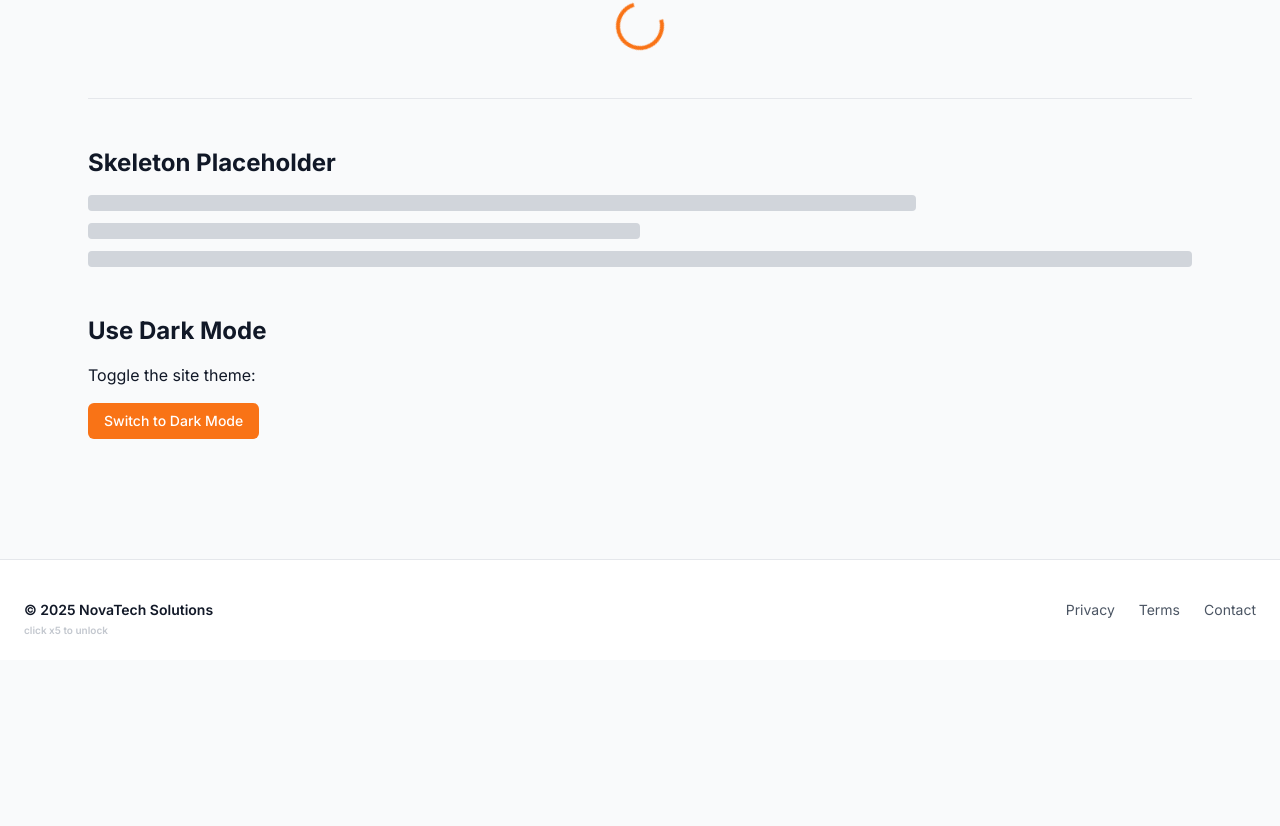
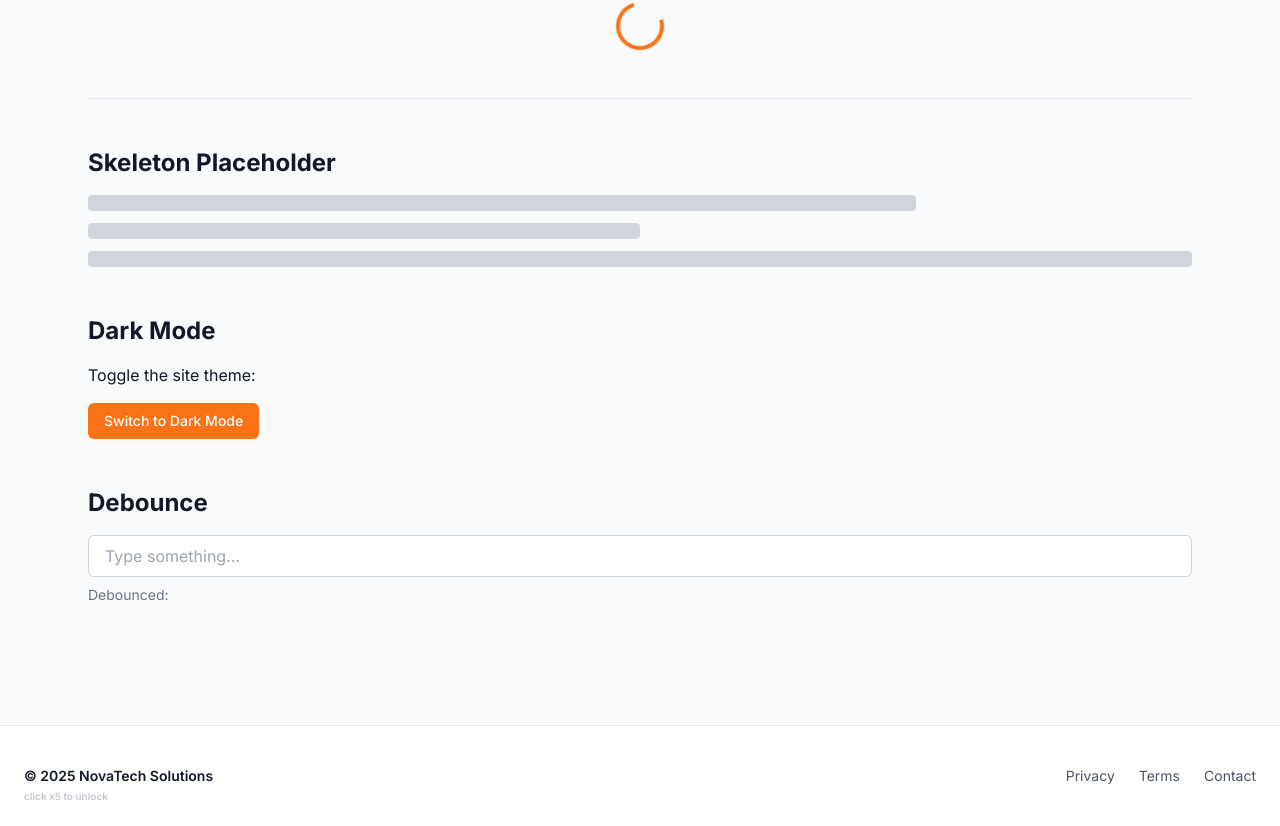
Before and after one commit to quim-romero/novatech, a React (Vite) app: page /styleguide in a window 1280 px wide. Shown: the part 2436-3262 px from the top of the page. Before the commit the page ends 3096 px from the top, so only its background shows below. Built offline with nearby package versions, Linux system fonts and the light colour scheme.

Commit message:
Demonstrate useDebounce in Styleguide with input delay

```diff
--- a/src/pages/Styleguide.jsx
+++ b/src/pages/Styleguide.jsx
@@ -7,10 +7,14 @@ import Tabs from "../components/ui/Tabs";
 import Card from "../components/ui/Card";
 
 import useDarkMode from "../hooks/useDarkMode";
+import useDebounce from "../hooks/useDebounce";
 
 export default function Styleguide() {
   const [showToast, setShowToast] = useState(false);
   const [isDark, setIsDark] = useDarkMode();
+
+  const [search, setSearch] = useState("");
+  const debounced = useDebounce(search, 500);
 
   const triggerToast = () => {
     setShowToast(true);
@@ -193,13 +197,27 @@ export default function Styleguide() {
 
         <div className="mt-12">
           <h2 className="text-2xl font-bold text-gray-900 dark:text-white mb-4">
-            Use Dark Mode
+            Dark Mode
           </h2>
           <p className="mb-4">Toggle the site theme:</p>
           <Button onClick={() => setIsDark(!isDark)}>
             Switch to {isDark ? "Light" : "Dark"} Mode
           </Button>
         </div>
+
+        <div className="mt-12">
+          <h2 className="text-2xl font-bold text-gray-900 dark:text-white mb-4">
+            Debounce
+          </h2>
+          <Input
+            value={search}
+            onChange={(e) => setSearch(e.target.value)}
+            placeholder="Type something..."
+          />
+          <p className="mt-2 text-sm text-gray-500 dark:text-gray-400">
+            Debounced: <span className="font-mono">{debounced}</span>
+          </p>
+        </div>
       </div>
     </>
   );
```
